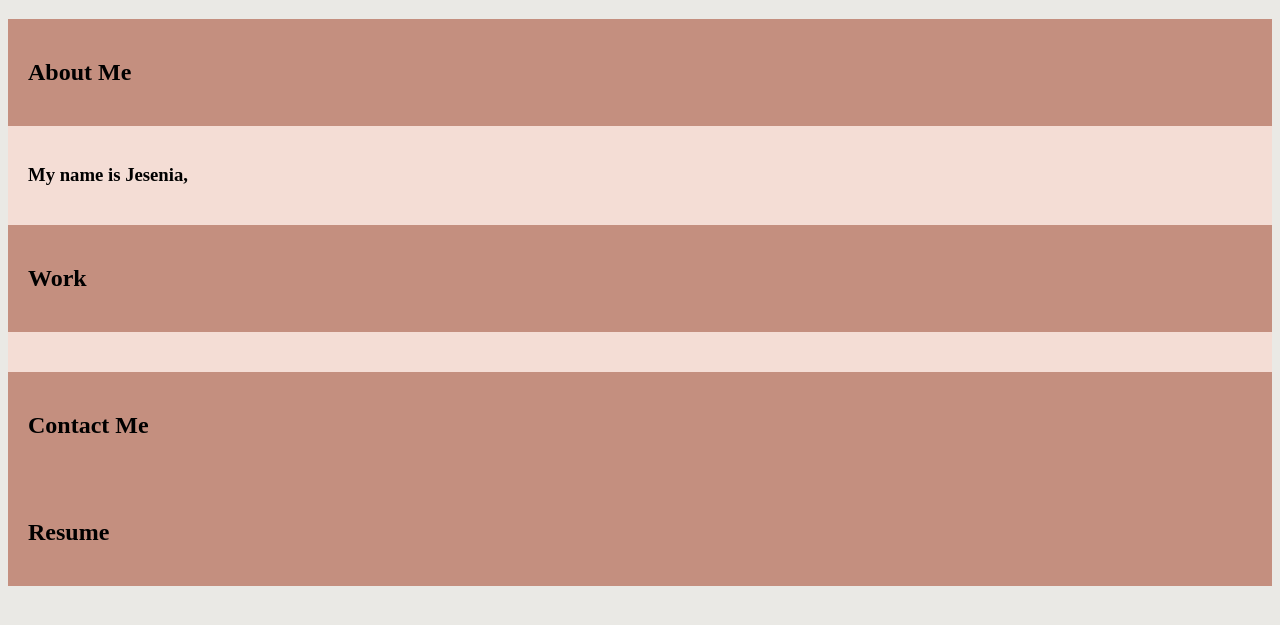
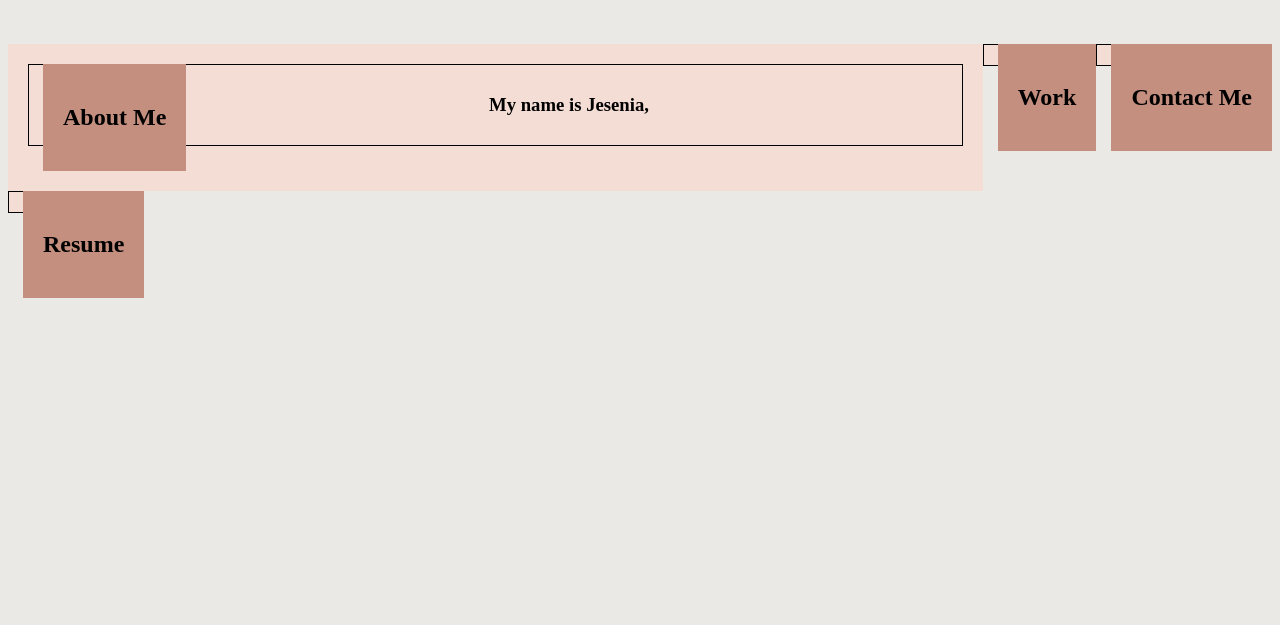
Before and after one commit to lundeej/My_Portfolio, a plain HTML site: page index.html in a window 1280 px wide. Shown: the part 69-694 px from the top of the page. Drawn offline with Linux system fonts and the light colour scheme.

Commit message:
trying to make the aside to the left, and section to the right

```diff
--- a/Assests/css/style.css
+++ b/Assests/css/style.css
@@ -1,5 +1,14 @@
+* {
+    box-sizing: border-box;
+}
 body {
     background: #EAE9E5;
+}
+
+main {
+    display: flex;
+    flex-wrap: wrap;
+    margin-top: 2%;
 }
 
 .row {
@@ -29,6 +38,8 @@ section {
     flex: 70%;
     background-color: #F4DDD5;
     padding: 20px;
+    display: block;
+    align-items: flex-start;
 }
 
 aside {
@@ -36,4 +47,19 @@ aside {
     background-color: #C48F7F;
     padding: 20px;
     flex-wrap: wrap;
+    margin-left: 15px;
+    float: left;
+    display: block;
 }
+
+.card {
+    flex: 1 0 200px;
+    padding: 10px;
+    text-align: center;
+    border-style: solid;
+    border-width: 1px;
+}
+
+aside {
+    order: 2;
+}
--- a/index.html
+++ b/index.html
@@ -19,19 +19,19 @@
     </header>
     <div class="background"></div>
     <main>
-        <div id="aboutme">
+        <section id="aboutme">
             <aside>
                 <h2>About Me</h2>
             </aside>
-            <section>
-                <h3>My name is Jesenia, </h3>
+            <section class="card">
+                <h3>My name is Jesenia,</h3>
             </section>
-        </div>
+        </section>
         <div id="work">
             <aside>
                 <h2>Work</h2>
             </aside>
-            <section>
+            <section class="card">
 
             </section>
         </div>
@@ -39,11 +39,13 @@
             <aside>
                 <h2>Contact Me</h2>
             </aside>
+            <section class="card"></section>
         </div>
         <div id="resume">
             <aside>
                 <h2>Resume</h2>
             </aside>
+            <section class="card"></section>
         </div>
     </main>
 </body>
```
